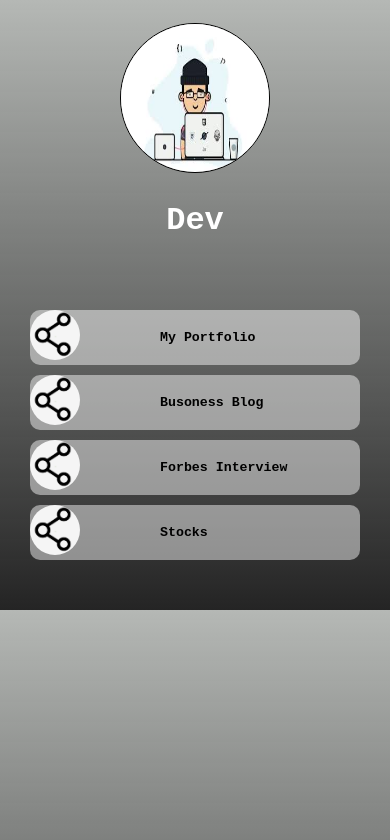
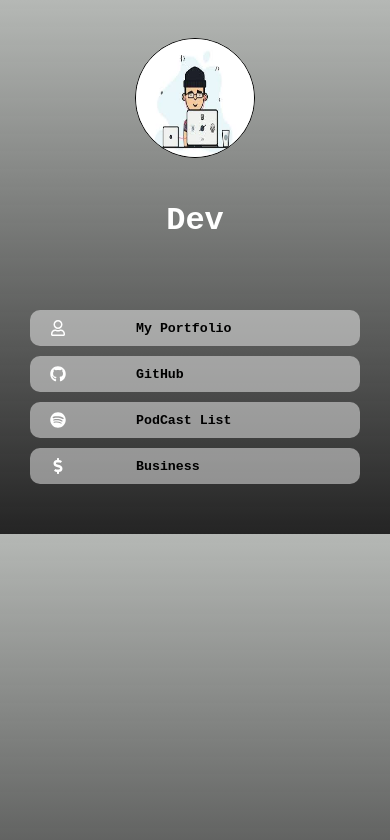
Before and after one commit to luisDevops05/media-reference-landing-page, a React (Create React App) app: page / in a window 390 px wide. Shown: the top 840 px of the page. Built offline with nearby package versions, Linux system fonts and the light colour scheme; a web font is replaced by a local one.

Commit message:
added styling and updated the links file

```diff
--- a/src/App.js
+++ b/src/App.js
@@ -5,6 +5,12 @@
 import linkIcon from './images/linkIcon.png'
 import Dev from './dev'
 import Link from './links'
+import {FaRegUser} from "react-icons/fa";
+
+import {FaGithub} from 'react-icons/fa'
+import {FaSpotify} from 'react-icons/fa'
+import {FaDollarSign} from 'react-icons/fa'
+
 function App(){
 
     return(
@@ -19,10 +25,10 @@
         <section id='links'>
             <div className='links-main-con'>
                 <div className='links-con'>
-                    <div className='link one'><Link icon={linkIcon} info='My Portfolio'></Link></div>
-                    <div className='link two'><Link icon={linkIcon} info='Busoness Blog'></Link ></div>
-                    <div className='link three'><Link icon={linkIcon} info='Forbes Interview'></Link ></div>
-                    <div className='link four'><Link icon={linkIcon} info='Stocks'></Link ></div>
+                    <div className='link one'> <FaRegUser className='icons'></FaRegUser><Link info='My Portfolio'></Link></div>
+                    <div className='link two'> <FaGithub className='icons'></FaGithub> <Link info='GitHub'></Link ></div>
+                    <div className='link three'> <FaSpotify className='icons'></FaSpotify> <Link info='PodCast List'></Link ></div>
+                    <div className='link four'><FaDollarSign className='icons'></FaDollarSign><Link info='Business'></Link ></div>
 
                 </div>
             </div>
--- a/src/links.js
+++ b/src/links.js
@@ -1,10 +1,9 @@
-
-function Link({icon,info}){
+function Link({info}){
 
     return(
         <div className="link-content-main">
             <div className="link-con-c">
-                <div><img id="icon" alt="icon" src={icon}></img></div>
+                {/* <div><img id="icon" alt="icon" src={icon}></img></div> */}
                 <div><h5><a id="linkStyle" href="https://google.com">{info}</a></h5></div>
             </div>
         </div>
--- a/src/mobile.css
+++ b/src/mobile.css
@@ -3,16 +3,22 @@
     grid-template-columns: 370px;
   }
 
-  .link-con-c {
-    gap: 100px;
+  .link {
+    gap: 110px;
+  }
+
+  .devImg {
+    height: 120px;
+    width: 120px;
   }
 }
+
 @media only screen and (max-width: 400px) {
   .links-con {
     grid-template-columns: 330px;
   }
-  .link-con-c {
-    gap: 80px;
+  .link {
+    gap: 70px;
   }
 }
 
@@ -20,7 +26,4 @@
   .links-con {
     grid-template-columns: 290px;
   }
-  .link-con-c {
-    gap: 80px;
-  }
 }
--- a/src/style.css
+++ b/src/style.css
@@ -49,25 +49,24 @@
   /* border: solid rgb(250, 17, 17) 1px; */
   border-radius: 10px;
   background-color: #ffffff77;
+  padding-top: 10px;
+  padding-bottom: 10px;
+  display: flex;
+  justify-content: start;
+  align-items: center;
+  gap: 200px;
+  border: none;
+}
+
+.icons {
+  margin-left: 20px;
+  color: white;
 }
 
 h1 {
   color: white;
 }
 
-.link-con-c {
-  display: flex;
-  justify-content: flex-start;
-  flex-wrap: wrap;
-  gap: 180px;
-  align-items: center;
-}
-
-#icon {
-  height: 50px;
-  border-radius: 50%;
-}
-
 #linkStyle {
   text-decoration: none;
   color: #000000;
```
